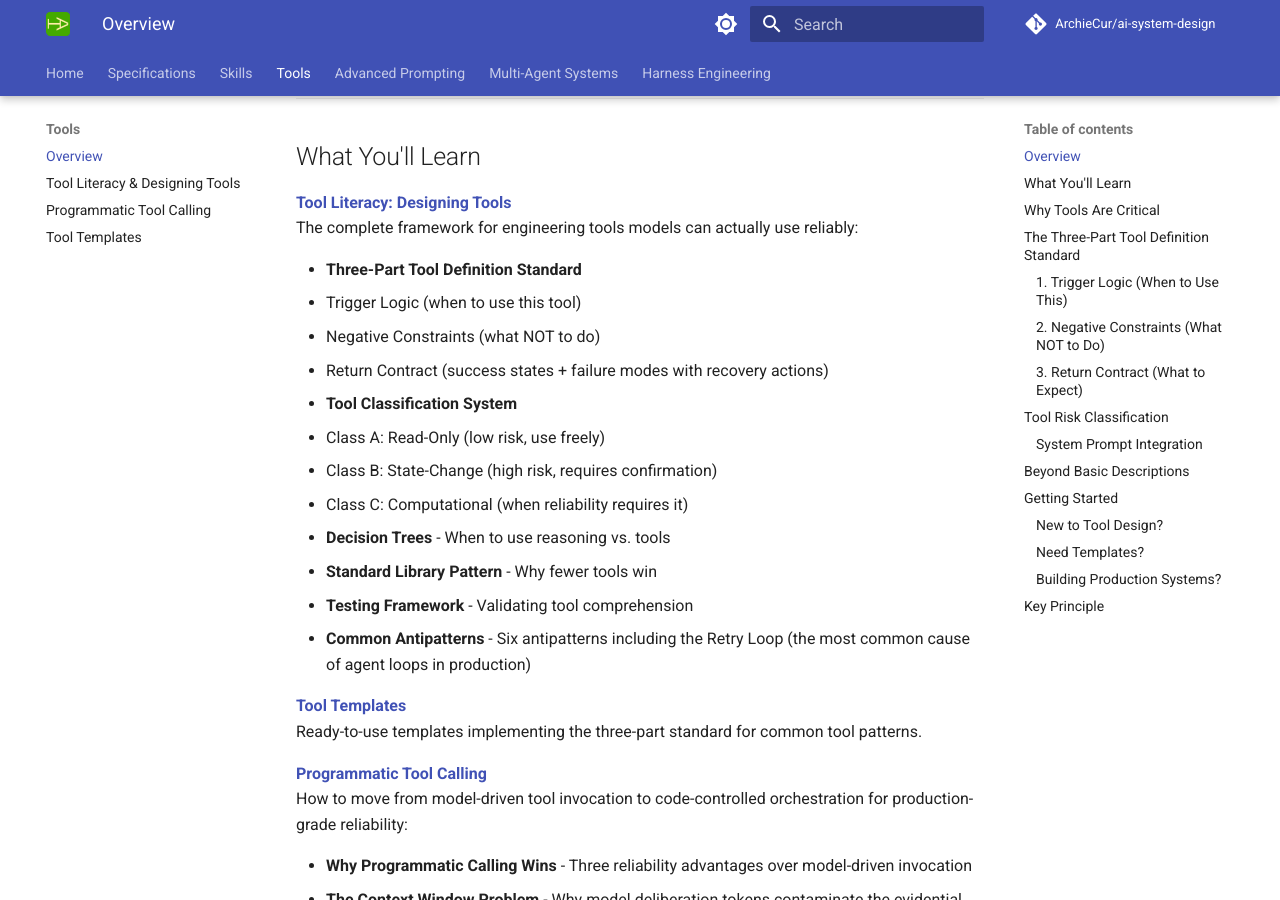
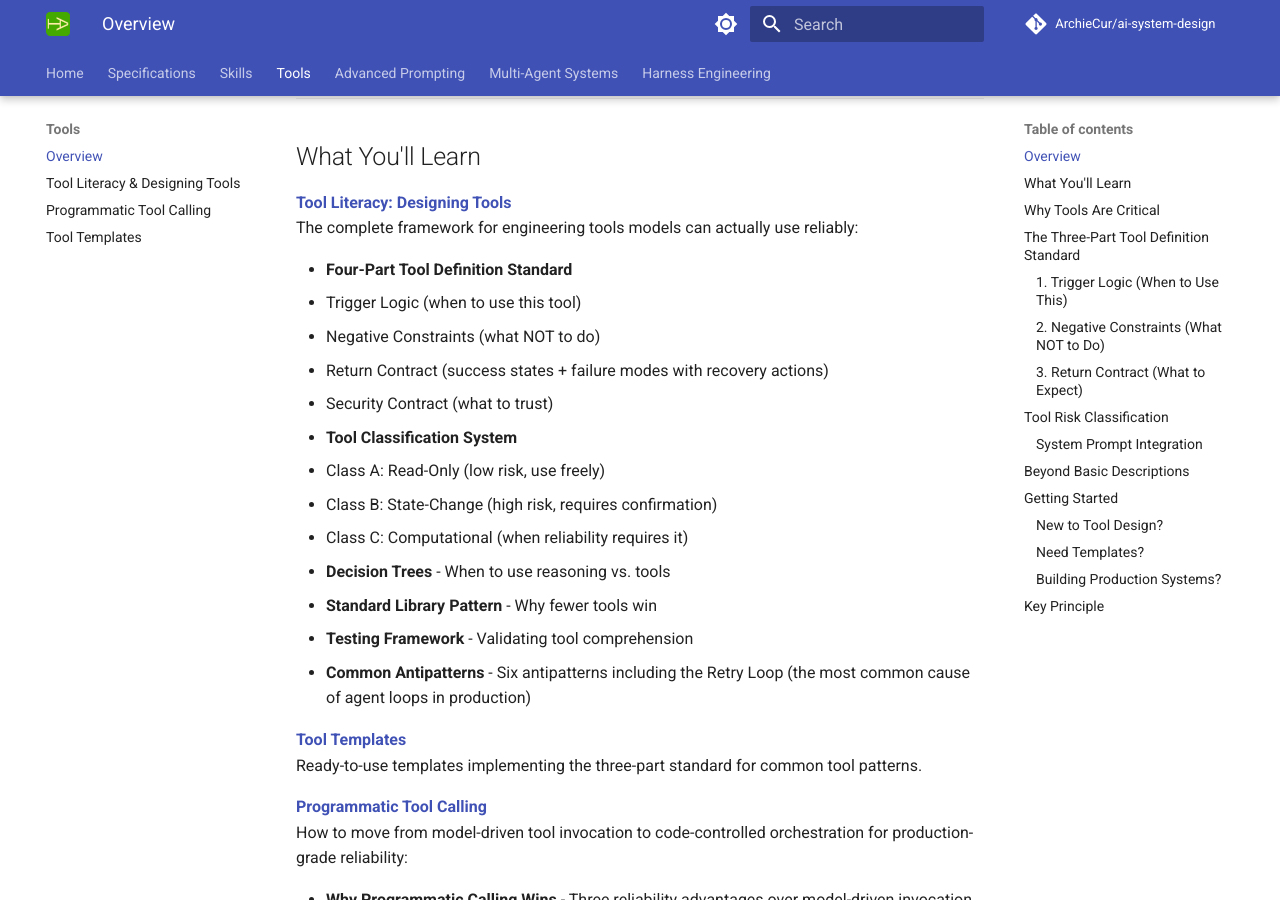
Before and after one commit to ArchieCur/ai-system-design, an MkDocs documentation site: the page built from docs/tools/tools-index.md, in a window 1280 px wide and 900 px high, scrolled down 574 px. Built offline with MkDocs 1.6.1 and Material for MkDocs 9.7.7, drawn with Linux system fonts in a browser that asks for light colours; comment, search, counter and statistics services are not loaded.

Commit message:
Update tool definition standard to four parts

```diff
--- a/docs/tools/tools-index.md
+++ b/docs/tools/tools-index.md
@@ -20,10 +20,11 @@ Mastering tools transforms them from a source of confusion into a source of reli
 **[Tool Literacy: Designing Tools](Tool_Literacy_Designing_Tools.md)**
 The complete framework for engineering tools models can actually use reliably:
 
-- **Three-Part Tool Definition Standard**
+- **Four-Part Tool Definition Standard**
   - Trigger Logic (when to use this tool)
   - Negative Constraints (what NOT to do)
   - Return Contract (success states + failure modes with recovery actions)
+  - Security Contract (what to trust)
 
 - **Tool Classification System**
   - Class A: Read-Only (low risk, use freely)
```
